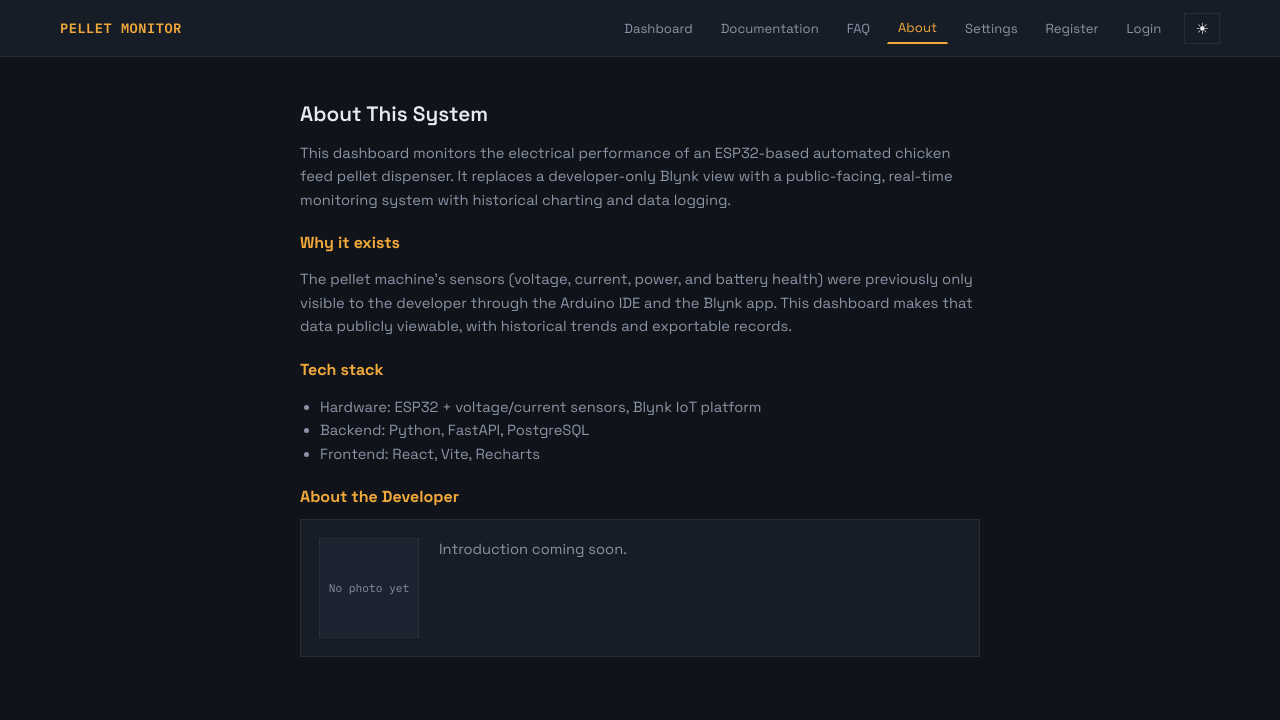
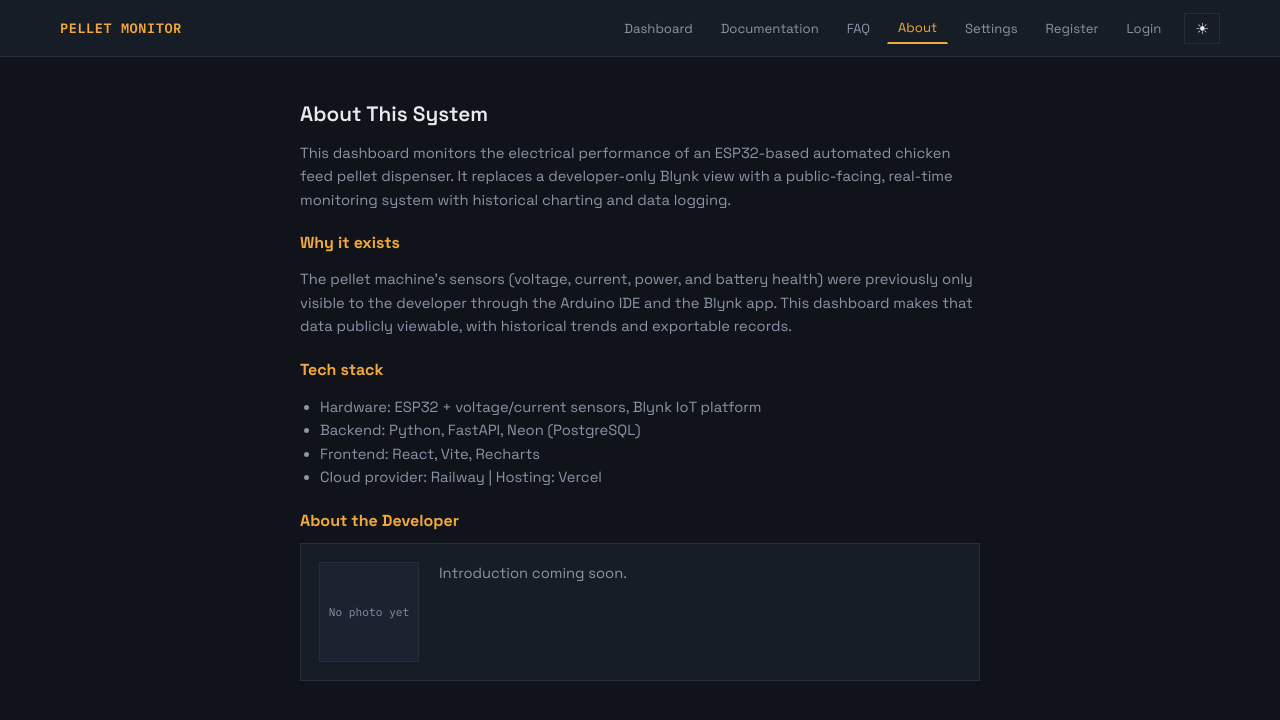
Before and after one commit to kxan1/pelletmonitor, a React (Vite) app in the folder frontend/: page /about in a window 1280 px wide. Shown: the top 720 px of the page. Built offline with nearby package versions, Linux system fonts and the light colour scheme; no server answers.

Commit message:
Edited about

```diff
--- a/frontend/src/pages/About.jsx
+++ b/frontend/src/pages/About.jsx
@@ -47,8 +47,9 @@ export default function About() {
         <h3>Tech stack</h3>
         <ul>
           <li>Hardware: ESP32 + voltage/current sensors, Blynk IoT platform</li>
-          <li>Backend: Python, FastAPI, PostgreSQL</li>
+          <li>Backend: Python, FastAPI, Neon (PostgreSQL)</li>
           <li>Frontend: React, Vite, Recharts</li>
+          <li>Cloud provider: Railway | Hosting: Vercel</li>
         </ul>
 
         <h3>About the Developer</h3>
```
